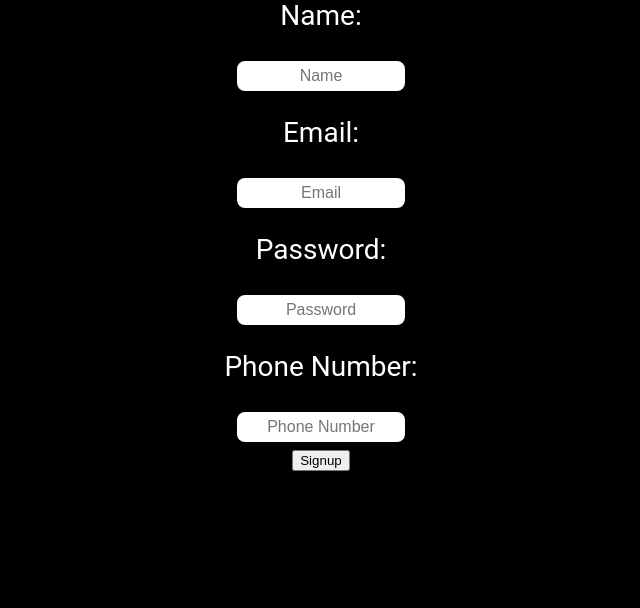
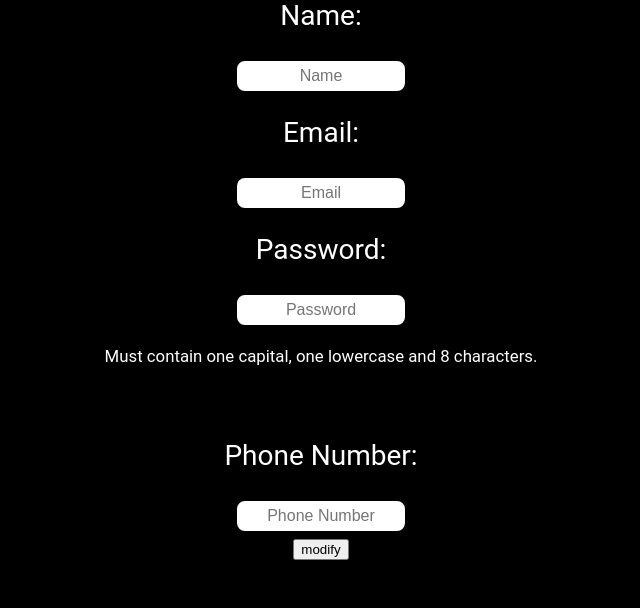
Before and after one commit to CS-LTU/com7033-assignment-mrhatman26, a Flask app: page /users/account/modify/ in a window 1280 px wide. Shown: the part 327-935 px from the top of the page, without its empty margins (319-959 px from the left). Before the commit the page ends 798 px from the top, so only its background shows below. Run offline with Flask 3, Linux system fonts and the light colour scheme; the visitor is signed in with stand-in values (Sample User, id 1); data comes from the database, SQL or seed files in the repository; data that the repository does not hold is empty.

Commit message:
Added functionality to the modify page

```diff
--- a/app.py
+++ b/app.py
@@ -93,6 +93,22 @@ def user_modify():
         return render_template('/users/modify.html', page_name="Modify Account", userdata=user_get_single(current_user.id))
     else:
         return redirect('/')
+@app.route('/users/account/modify/validate/', methods=['POST'])
+def user_modify_validate():
+    if current_user.is_authenticated:
+        userdata = request.get_data()
+        userdata = userdata.decode()
+        userdata = ast.literal_eval(userdata)
+        userdata["id"] = current_user.id
+        try:
+            if user_update(userdata) is True:
+                return "success"
+            else:
+                return "userexists"
+        except:
+            return "servererror"
+    else:
+        return abort(404)
 
 #Delete
 @app.route('/users/account/delete/')
--- a/db_handler.py
+++ b/db_handler.py
@@ -141,6 +141,33 @@ def user_create(userdata):
         database.close()
         return True
 
+#Update
+def user_update(userdata):
+    database = mysql.connector.connect(**get_db_config(deployed))
+    cursor = database.cursor()
+    if user_check_exists(userdata["email"]):
+        cursor.execute("SELECT user_id FROM table_users WHERE user_email = %s", (str(userdata["email"]),))
+        fetch = cursor.fetchall()
+        if len(fetch) >= 1:
+            if userdata["id"] != fetch[0][0]:
+                return False
+    old_userdata = user_get_single(userdata["id"])
+    if userdata["fullname"] == "":
+        userdata["fullname"] = old_userdata["user_fullname"]
+    if userdata["email"] == "":
+        userdata["email"] = old_userdata["user_email"]
+    if userdata["phone"] == "":
+        userdata["phone"] = old_userdata["user_phone"]
+    if userdata["password"] == "":
+        cursor.execute("UPDATE table_users SET user_fullname = %s, user_email = %s, user_phone = %s WHERE user_id = %s", (str(userdata["fullname"]), str(userdata["email"]), str(userdata["phone"]), str(userdata["id"]),))
+    else:
+        userdata["password"] = string_hash(userdata["password"])
+        cursor.execute("UPDATE table_users SET user_fullname = %s, user_password = %s, user_email = %s, user_phone = %s WHERE user_id = %s", (str(userdata["fullname"]), str(userdata["password"]), str(userdata["email"]), str(userdata["phone"]), str(userdata["id"]),))
+    database.commit()
+    cursor.close()
+    database.close()
+    return True
+
 '''Patient commands'''
 def insert_patients_data(patient_data):
     database = mysql.connector.connect(**get_db_config(deployed))
--- a/static/scripts/modify.js
+++ b/static/scripts/modify.js
@@ -1,11 +1,11 @@
 console.log("modify.js loaded");
-let signupForm = document.getElementById("signup_form");
+let modifyForm = document.getElementById("modify_form");
 let mainBody = document.getElementById("page_mainbody_home");
 let errorMessage = null;
 
 function oldErrorCheck(){
     var oldErrorMessage = document.getElementById("errorMessage");
-    if (oldErrorMessage === null){ //Finish this!
+    if (oldErrorMessage === null){
         return false;
     }
     else{
@@ -15,27 +15,42 @@ function oldErrorCheck(){
 
 function submitLogin(event){
     event.preventDefault();
-    if (!signupForm[1].value.includes("@")){
-        errorMessage = document.createElement("p");
-        errorMessage.id = "errorMessage";
-        errorMessage.style.color = "red";
-        errorMessage.innerHTML = "Please enter a valid email address";
-        mainBody.appendChild(errorMessage);
-        return;
+    //Make sure password does not contain text from the other boxes
+    if (modifyForm[2].value != ""){
+        if (modifyForm[2].value.includes(modifyForm[0].value.split(" ")[0]) || modifyForm[2].value.includes(modifyForm[0].value.split(" ")[1]) || modifyForm[2].value.includes(modifyForm[1].value.split("@")[0])){
+            if (oldErrorCheck() === false){
+                var mainBody = document.getElementById("page_mainbody_home");
+                errorMessage = document.createElement("p");
+                errorMessage.id = "errorMessage";
+                errorMessage.style.color = "red";
+                errorMessage.innerHTML = "Password cannot contain your email or name.";
+                mainBody.appendChild(errorMessage);
+            }
+            else{
+                errorMessage.innerHTML = "Password cannot contain your email or name.";
+            }
+            return;
+        }
     }
-    var signupData = {
-        "fullname": signupForm[0].value,
-        "email": signupForm[1].value,
-        "password": signupForm[2].value,
-        "phone": signupForm[3].value
+    //Phone number correction
+    if (modifyForm[3].value != ""){
+        if (!modifyForm[3].value.includes(" ")){
+            modifyForm[3].value = modifyForm[3].value.slice(0, 5) + " " + modifyForm[3].value.slice(5);
+        }
+    }
+    var modifyData = {
+        "fullname": modifyForm[0].value,
+        "email": modifyForm[1].value,
+        "password": modifyForm[2].value,
+        "phone": modifyForm[3].value
     };
     $.ajax({
         type: "POST",
-        url: "/users/signup/validate",
-        data: JSON.stringify(signupData),
+        url: "/users/account/modify/validate/",
+        data: JSON.stringify(modifyData),
         success: function(response){
             if (response === "success"){
-                window.location.replace("/users/login");
+                window.location.replace("/users/account/");
             }
             else if (response === "userexists"){
                 if (oldErrorCheck() === false){
@@ -67,4 +82,4 @@ function submitLogin(event){
     });
 }
 
-signupForm.addEventListener("submit", submitLogin);
+modifyForm.addEventListener("submit", submitLogin);
--- a/templates/users/modify.html
+++ b/templates/users/modify.html
@@ -4,20 +4,23 @@
         <div id="home_paragraph1">
                 <h3 id="page_header">Modify Account</h3>
                 <div id="page_mainbody_home">
-                        <form id="signup_form">
+                        <form id="modify_form">
                                 <p>Name:</p>
-                                <input class="textbox" type="text" id="user_forename" name="txt_user_forename" maxlength="20" value="{{ userdata.user_fullname }}" required placeholder="Name">
+                                <input class="textbox" type="text" id="user_forename" name="txt_user_forename" maxlength="20" value="{{ userdata.user_fullname }}" placeholder="Name">
                                 <br>
                                 <p>Email:</p>
-                                <input class="textbox" type="text" id="user_email" name="txt_user_email" maxlength="20" value="{{ userdata.user_email }}"  required placeholder="Email">
+                                <input class="textbox" type="text" id="user_email" name="txt_user_email" value="{{ userdata.user_email }}" placeholder="Email" pattern="([A-Za-z0-9]+@[A-Za-z0-9]+\.[A-Za-z0-9]+)|([A-Za-z0-9]+@[A-Za-z0-9]+\.[A-Za-z0-9]+\.[A-Za-z0-9]+)" title="Must be a valid email with '@' and '.com' or similar.">
+                                <!--Regex pattern generated with a tool as I don't know how to write it-->
+                                <!--Said tool can be found at: https://regex-generator.olafneumann.org/?sampleText=cmatter%40outlook.com&flags=i&selection=7%7CCharacter,0%7CAlphanumeric%20characters,8%7CAlphanumeric%20characters,16%7CAlphanumeric%20characters-->
                                 <br>
                                 <p>Password:</p>
-                                <input class="textbox" type="password" id="user_pass" name="txt_user_pass" maxlength="20" required placeholder="Password" pattern="(?=.*[a-z])(?=.*[A-Z]).{8,}">
+                                <input class="textbox" type="password" id="user_pass" name="txt_user_pass" placeholder="Password" pattern="(?=.*[a-z])(?=.*[A-Z]).{8,}" title="Must contain one capital, one lowercase and 8 characters.">
+                                <p style="font-size: 60%;">Must contain one capital, one lowercase and 8 characters.</p>
                                 <br>
                                 <p>Phone Number:</p>
-                                <input class="textbox" type="text" id="user_phone" name="txt_user_phone" maxlength="20" value="{{ userdata.user_phone }}" required placeholder="Phone Number">
+                                <input class="textbox" type="text" id="user_phone" name="txt_user_phone" maxlength="12" value="{{ userdata.user_phone }}" placeholder="Phone Number" pattern="(07\d\d\d \d\d\d\d\d\d)|(07\d\d\d\d\d\d\d\d\d)">
                                 <br>
-                                <input type="submit" value="Signup" class="submit_button">
+                                <input type="submit" value="modify" class="submit_button">
                         </form>
                 </div>
         </div>
--- a/templates/users/signup.html
+++ b/templates/users/signup.html
@@ -9,7 +9,7 @@
                                 <input class="textbox" type="text" id="user_forename" name="txt_user_forename" maxlength="20" required placeholder="Name">
                                 <br>
                                 <p>Email:</p>
-                                <input class="textbox" type="text" id="user_email" name="txt_user_email" required placeholder="Email" pattern="[A-Za-z0-9]+@[A-Za-z0-9]+\.[A-Za-z0-9]+" title="Must be a valid email with '@' and '.com' or similar.">
+                                <input class="textbox" type="text" id="user_email" name="txt_user_email" required placeholder="Email" pattern="([A-Za-z0-9]+@[A-Za-z0-9]+\.[A-Za-z0-9]+)|([A-Za-z0-9]+@[A-Za-z0-9]+\.[A-Za-z0-9]+\.[A-Za-z0-9]+)" title="Must be a valid email with '@' and '.com' or similar.">
                                 <!--Regex pattern generated with a tool as I don't know how to write it-->
                                 <!--Said tool can be found at: https://regex-generator.olafneumann.org/?sampleText=cmatter%40outlook.com&flags=i&selection=7%7CCharacter,0%7CAlphanumeric%20characters,8%7CAlphanumeric%20characters,16%7CAlphanumeric%20characters-->
                                 <br>
```
Also changed, not shown: static/scripts/signup.js (+4 -4 lines).
